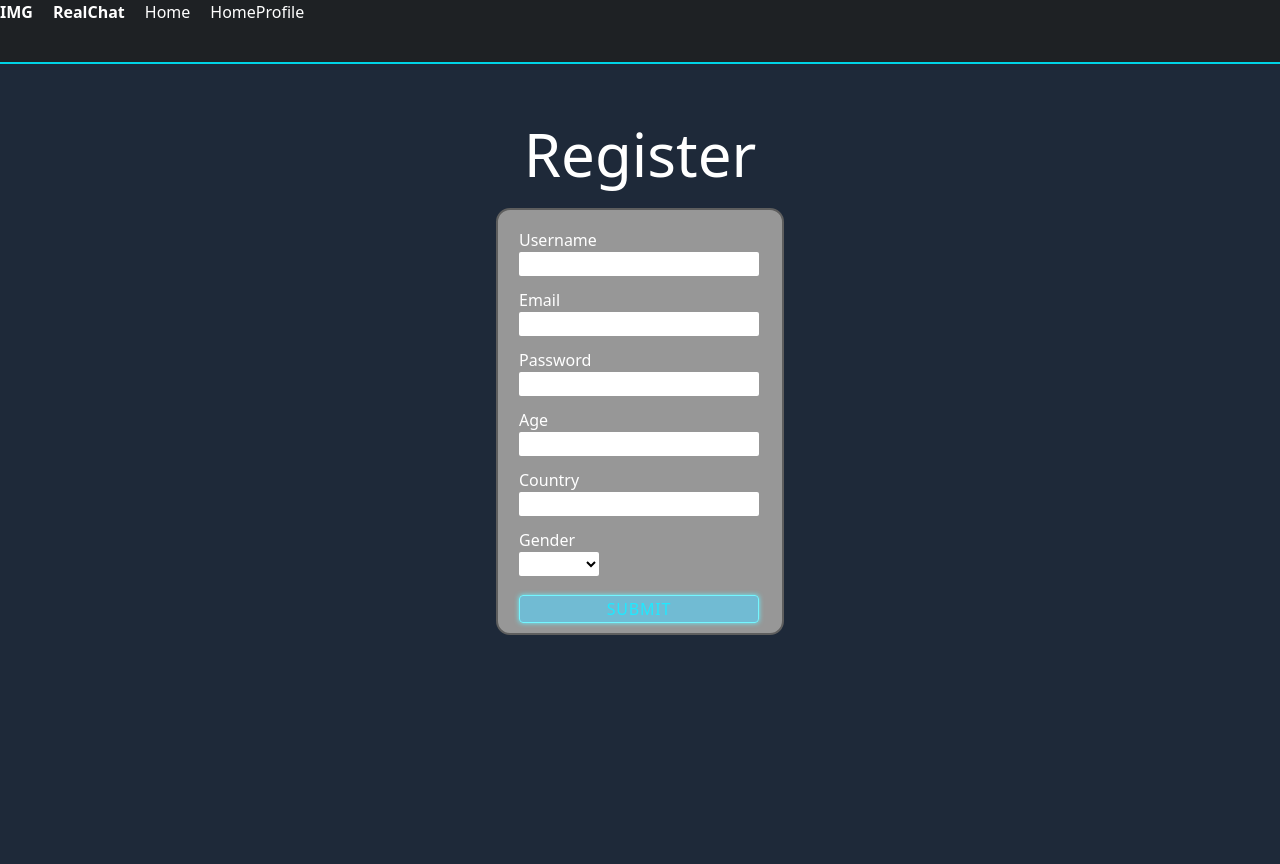
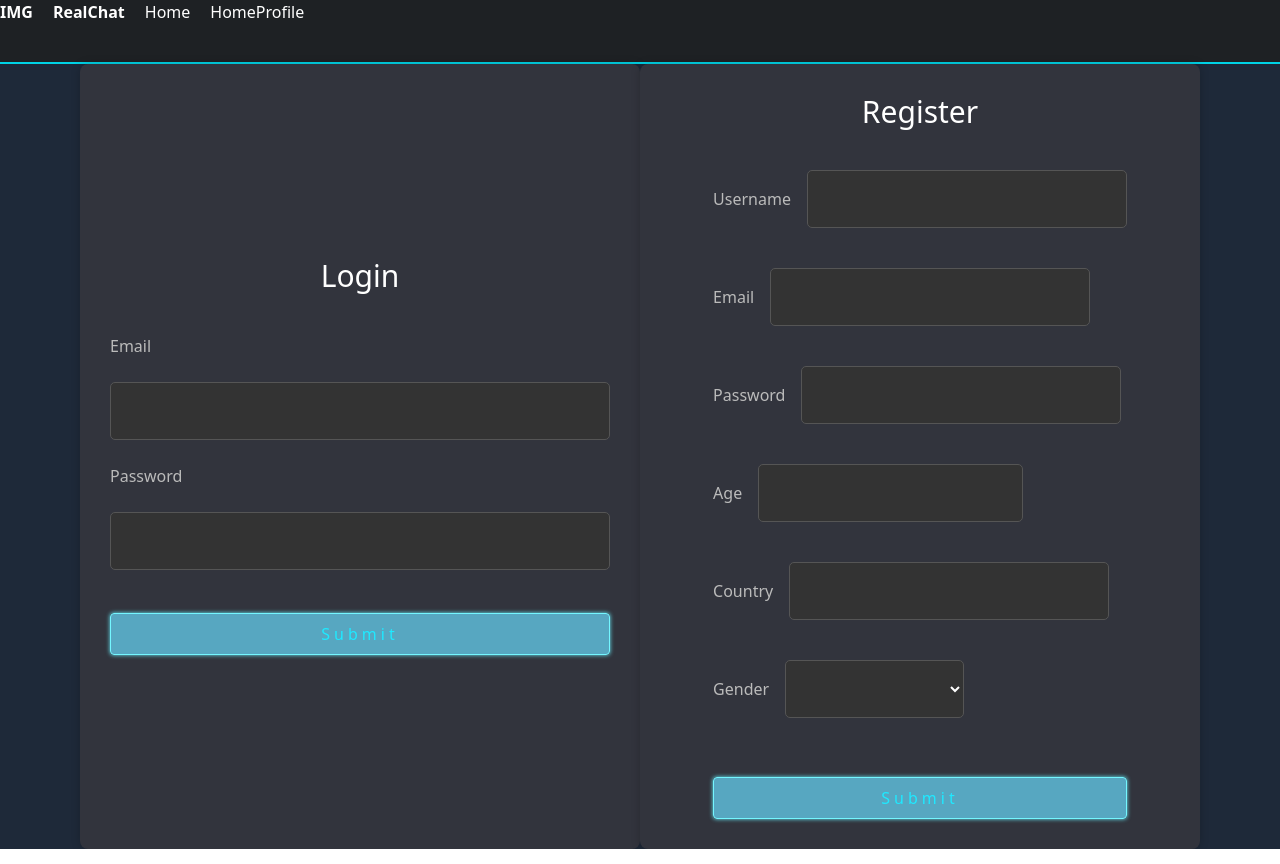
Before and after one commit to Debugger3000/RealChat, an Angular app in the folder chatApplication/: page /register in a window 1280 px wide. Built offline with nearby package versions, Linux system fonts and the light colour scheme.

Commit message:
Added login part to register page. Work in progress.. Minor tweak to profile form.
Added login part to register page. Work in progress. Added more styling to login popup on home (this can be removed later). Minor tweak to profile form.

```diff
--- a/chatApplication/src/app/components/profile/profile.component.html
+++ b/chatApplication/src/app/components/profile/profile.component.html
@@ -1,26 +1,56 @@
 <div class="bg-gray-800 h-screen">
   <div class="rounded-xl mx-72 flex flex-col items-center gap-5">
     <h1 class="text-white text-center text-4xl">Profile Form</h1>
-        <form methods="POST" class="text-white" [formGroup]="userForm" (ngSubmit)="onSubmit()">
+    <form
+      methods="POST"
+      class="text-white"
+      [formGroup]="userForm"
+      (ngSubmit)="onSubmit()"
+    >
       <fieldset class="flex flex-col gap-3">
         <label for="name">Name</label>
-                <input type="text" name="name" id="name" required class="border rounded" formControlName="name">
+        <input
+          type="text"
+          name="name"
+          id="name"
+          required
+          class="border rounded"
+          formControlName="name"
+        />
       </fieldset>
       <fieldset class="flex flex-col gap-3">
         <label for="age">Age</label>
-                <input type="number" name="age" id="age" required class="border rounded" formControlName="age">
+        <input
+          type="number"
+          name="age"
+          id="age"
+          required
+          class="border rounded"
+          formControlName="age"
+        />
       </fieldset>
       <fieldset class="flex flex-col gap-3 mb-5">
         <label for="email">Email</label>
-                <input type="email" name="email" id="email" required class="border rounded" formControlName="email">
+        <input
+          type="email"
+          name="email"
+          id="email"
+          required
+          class="border rounded"
+          formControlName="email"
+        />
       </fieldset>
       <div class="flex justify-center">
-                <button type="submit" class="p-2 bg-gray-300 text-gray-800 rounded hover:cursor-pointer">Submit</button>
+        <button
+          type="submit"
+          class="custBtn p-2 bg-gray-300 text-gray-800 rounded hover:cursor-pointer"
+        >
+          Submit
+        </button>
       </div>
     </form>
-
   </div>
   <!-- @for (todo of todoItems(); track todo.id) {
-        <p>{{todo.title}}</p>
-    }  -->
+  <p>{{ todo.title }}</p>
+  } -->
 </div>
--- a/chatApplication/src/app/components/profile/profile.component.scss
+++ b/chatApplication/src/app/components/profile/profile.component.scss
@@ -0,0 +1,13 @@
+
+input {
+    color: white;
+    background-color: #333;
+    padding: 2.5px 6px;
+    width: 13rem;
+    border: 1.8px solid #5f5f5f;
+}
+
+input:focus {
+   outline: none;
+   border: 1.8px solid #229ab7;
+}
--- a/chatApplication/src/app/home/home.component.html
+++ b/chatApplication/src/app/home/home.component.html
@@ -8,14 +8,26 @@
 <div class="loginPopup flex" [class.closed]="loginClosed">
   <!--this may be temporary - may want a better way of handling-->
 
-  <div class="loginBody flex flex-col">
+  <div class="loginContent flex flex-col">
     <button (click)="closeLogin()" class="exitLogin absolute right-1">X</button>
-    <h3 class="text-4xl mt-3 mb-2">Login</h3>
+    <h3 class="text-4xl mb-2">Login</h3>
     <form methods="POST" [formGroup]="userLoginForm" (ngSubmit)="onSubmit()">
       <label>Email</label>
-      <input type="email" name="email" id="email" formControlName="email" required />
+      <input
+        type="email"
+        name="email"
+        id="email"
+        formControlName="email"
+        required
+      />
       <label>Password</label>
-      <input type="password" name="password" id="password" formControlName="password"  required />
+      <input
+        type="password"
+        name="password"
+        id="password"
+        formControlName="password"
+        required
+      />
       <input
         class="submitBtn"
         type="submit"
--- a/chatApplication/src/app/register/register.component.html
+++ b/chatApplication/src/app/register/register.component.html
@@ -1,48 +1,107 @@
-<section id="registerPage" class="h-screen bg-gray-800">
-  <div class="regBody flex flex-col justify-center items-center">
-    <h3 class="text-6xl mt-15 mb-6">Register</h3>
-    <form methods="POST" [formGroup]="userRegisterForm" (ngSubmit)="onSubmit()">
-      <div class="mt-2 mb-3">
+<section
+  id="registerPage"
+  class="h-screen bg-gray-800 flex justify-center items-center"
+>
+  <div id="loginPageContain" class="flex w-full justify-center">
+    <div
+      id="loginSection"
+      class="authSection flex flex-col justify-center items-center"
+    >
+      <!--login on left side-->
+      <div id="loginBody" class="formHolder">
+        <h3 class="text-3xl mb-6 text-white">Login</h3>
+        <form>
+          <label>Email</label>
+          <input type="email" required />
+          <label>Password</label>
+          <input type="password" required />
+          <input
+            class="submitBtn"
+            type="submit"
+          /><!---May need changing - needs functionality-->
+        </form>
+      </div>
+    </div>
+
+    <div
+      id="regBody"
+      class="authSection p-8 flex flex-col justify-center items-center"
+    >
+      <!--register on right side-->
+      <div class="formHolder">
+        <h3 class="text-3xl mb-6 text-white">Register</h3>
+        <form
+          methods="POST"
+          [formGroup]="userRegisterForm"
+          (ngSubmit)="onSubmit()"
+        >
+          <div class="mb-4">
             <label>Username</label>
-        <input type="text" name="username" id="username" formControlName="username" required/>
+            <input
+              type="text"
+              name="username"
+              id="username"
+              formControlName="username"
+              required
+            />
           </div>
-      <div class="mb-3">
+          <div class="mb-4">
             <label>Email</label>
-        <input type="email" name="email" id="email" formControlName="email" required/>
+            <input
+              type="email"
+              name="email"
+              id="email"
+              formControlName="email"
+              required
+            />
           </div>
-      <div class="mb-3">
+          <div class="mb-4">
             <label>Password</label>
-        <input type="password" name="password" id="password" formControlName="password" required />
+            <input
+              type="password"
+              name="password"
+              id="password"
+              formControlName="password"
+              required
+            />
           </div>
-      <div class="ageInput mb-3">
+          <div class="mb-4">
             <label>Age</label>
-        <!--may switch for datepicker-->
             <input
-          type="number"
-          name="age" id="age" formControlName="age"
-          required
+              class="ageSelect"
+              name="age"
+              id="age"
+              formControlName="age"
+              type="password"
               min="14"
               max="120"
-        /><!--somewhat random min age-->
+              required
+            /><!--somewhat random age range, max on age so it can't be too large of a number-->
           </div>
-      <div class="mb-3">
+          <div class="mb-4">
             <label>Country</label>
-        <input type="text" name="country" id="country" formControlName="country"/><!---optional-->
+            <input
+              type="text"
+              name="country"
+              id="country"
+              formControlName="country"
+            /><!--optional-->
           </div>
-      <div class="mb-3">
+          <div class="mb-4">
             <label>Gender</label>
-        <select name="gender" id="gender" formControlName="gender" >
+            <select name="gender" id="gender" formControlName="gender">
               <!--optional-->
+              <option disabled hidden selected>Select One</option>
+              <!--disabled & hidden prevent it from being an option, selected makes so when the form loads it doesn't default to a value -->
               <option>Male</option>
               <option>Female</option>
               <option>Other</option>
               <option>Prefer not to say</option>
             </select>
           </div>
-      <input
-        class="submitBtn"
-        type="submit"
-      /><!---May need changing - needs functionality-->
+          <input type="submit" class="submitBtn" />
         </form>
       </div>
+    </div>
+  </div>
 </section>
--- a/chatApplication/src/app/register/register.component.scss
+++ b/chatApplication/src/app/register/register.component.scss
@@ -1,63 +1,102 @@
 
 #registerPage {
-    color: white;
+    height: 100%;
+    align-items: stretch;
+}
 
-    .regBody {
+h3 {
+    text-align: center;
+}
+
+.formHolder {
+    gap: 1rem;
+    width: 100%;
+    display: flex;
+    flex-direction: column;
+}
+
+#loginPageContain {
+    width: 100%;
+}
+
+form {
+    gap: 1.5rem;
     display: flex;
     flex-direction: column;
 
-
 }
 
-    form {
-        padding: 10px 5px;
-        width: 18rem;
-        background-color: #979797;
-        border-radius: 14px;
-        border: 2px solid rgb(94, 94, 94);
+#regBody {
+
+    .formHolder {
+        align-items: center;
     }
 
-    form * {
-        margin-left: 0.5rem;
+    label {
+        padding-right: 1rem;
     }
 
-    div > form input, div > form select {
-        background-color: white;
-        color: black;
-        border-radius: 2px;
-        box-sizing: border-box;
-        width: 15rem;
-        display: block;
+    input:not(.ageSelect):not(.submitBtn) {
+        width: 20rem;
+    }
 }
 
-    div > form select{
-        width: 5rem;
+.authSection {
+    background-color: #32343d;
+    color: white;
+    box-shadow: 0 0 10px rgba(0, 0, 0, 0.2); //slight depth
+    border-radius: 8px;
+    padding: 30px;
+    max-width: 35rem;
+    width: 100%;
+    height: 100%;
+    display: flex;
+    flex-direction: column;
+    justify-content: center;
+    align-items: center;
 }
 
-    div > form .ageInput {
-        width: 3rem;
+#loginSection, #regBody {
+    display: flex;
+    flex: 1;
+    justify-content: center;
+    align-items: center;
+    height: 100%;
 }
 
-    div > form > input.submitBtn { //temp - will change
+input, select { //so both input and select input are the same
+    color: white;
+    background-color: #333;
+    border: solid 1px #555;
+    border-radius: 5px;
+    padding: 1rem;
+}
+
+label {
+    color: #bbb;
+}
+
+.submitBtn {
     box-sizing: border-box;
-        background-color:  rgb(109 193 221 / 87%);
-        box-shadow: 0 0 5px rgb(104, 240, 255);
-        letter-spacing: 0.05em;
-        text-transform: uppercase;
+    cursor: pointer;
+    margin-top: 1.2rem;
+    padding: 8px 6px;
+    letter-spacing: 0.25rem;
+    background-color: rgba(94, 184, 213, 0.87);
+    box-shadow: 0 0 4px rgb(104, 240, 255);
     color: rgb(31, 233, 255);
-        margin-top: 1.2rem;
-        margin-left: 1rem;
-        padding: 1px 6px;
     border: 1px solid rgb(116, 246, 255);
     border-radius: 4px;
-        transition: background-color 0.2s, box-shadow 0.2s;
+    transition: box-shadow 0.2s, background-color 0.2s;
 }
 
-    div > form > input.submitBtn:active {
-        border: 1px solid rgb(184, 250, 255);
-        background:  rgba(11, 210, 245, 0.868);
+.submitBtn:hover {
+    background-color: rgb(0, 163, 204);
     box-shadow: 0 0 8px rgb(104, 240, 255);
 }
 
-
+.submitBtn:active {
+    background: rgba(11, 210, 245, 0.868);
+    box-shadow: 0 0 8px rgb(104, 240, 255);
+    border: 1px solid rgb(184, 250, 255);
 }
--- a/chatApplication/src/styles.scss
+++ b/chatApplication/src/styles.scss
@@ -13,7 +13,12 @@
     border: 1px solid rgb(116, 246, 255);
     border-radius: 4px;
     background-color:  rgba(95, 215, 255, 0.674);
-    transition: background-color 0.2s, box-shadow 0.2s;
+    transition: background-color 0.25s, box-shadow 0.25s;
+  }
+
+  .custBtn:hover {
+    background-color: rgb(0, 163, 204);
+    box-shadow: 0 0 8px rgb(104, 240, 255);
   }
 
   .custBtn:active {
```
Also changed, not shown: chatApplication/src/app/home/home.component.scss (+21 -8 lines). Lines whose indentation alone changed are shown as unchanged.
